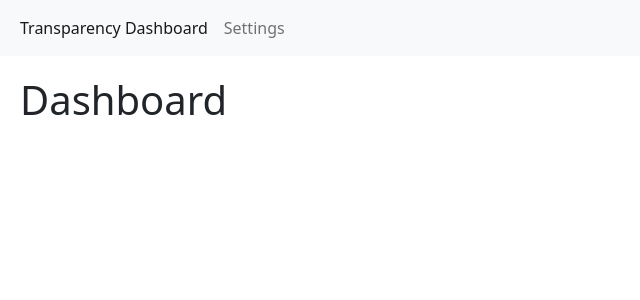
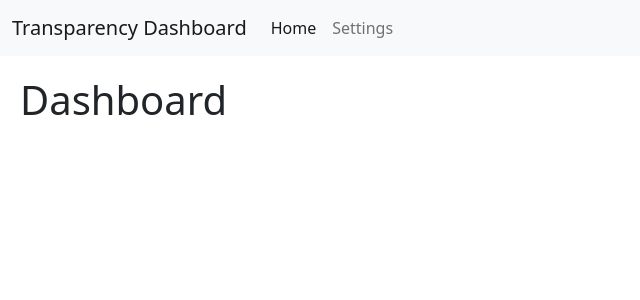
Before and after one commit to PrivacyEngineering/hawk-monitor, a React (Create React App) app in the folder frontend-v2/: page / in a window 1280 px wide. Shown: the top 300 px of the page, without its empty margins (0-640 px from the left). Built offline with nearby package versions, Linux system fonts and the light colour scheme.

Commit message:
Bring branding back to navigation

```diff
--- a/frontend-v2/src/components/Navigation.tsx
+++ b/frontend-v2/src/components/Navigation.tsx
@@ -8,11 +8,11 @@ export const Navigation = () => {
   return (
     <Navbar bg="light" expand="lg">
       <Container fluid>
-        {/* <Navbar.Brand href="/">Transparency Dashboard</Navbar.Brand> */}
+        <Navbar.Brand>Transparency Dashboard</Navbar.Brand>
         <Navbar.Toggle aria-controls="basic-navbar-nav" />
         <Navbar.Collapse id="basic-navbar-nav">
           <Nav className="me-auto">
-            <Nav.Link as={Link} to="/" active={location.pathname === '/'}>Transparency Dashboard</Nav.Link>
+            <Nav.Link as={Link} to="/" active={location.pathname === '/'}>Home</Nav.Link>
             <Nav.Link as={Link} to="/settings" active={location.pathname === '/settings'}>Settings</Nav.Link>
           </Nav>
         </Navbar.Collapse>
```
